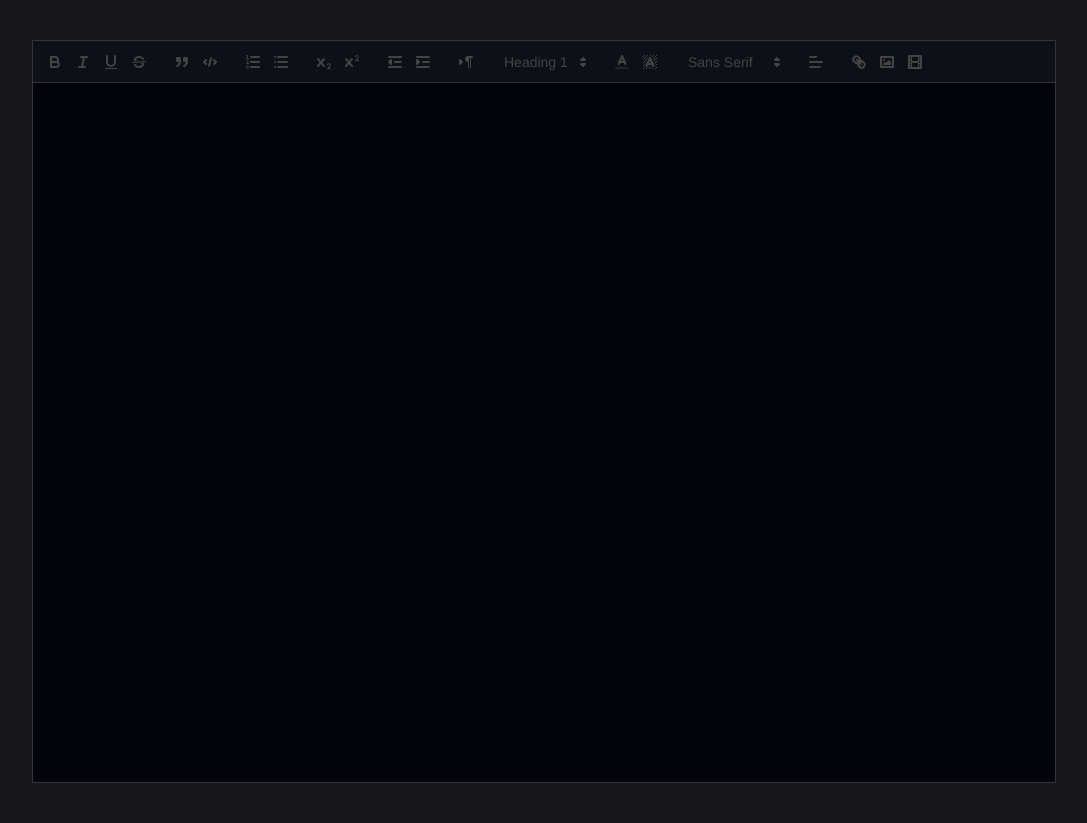
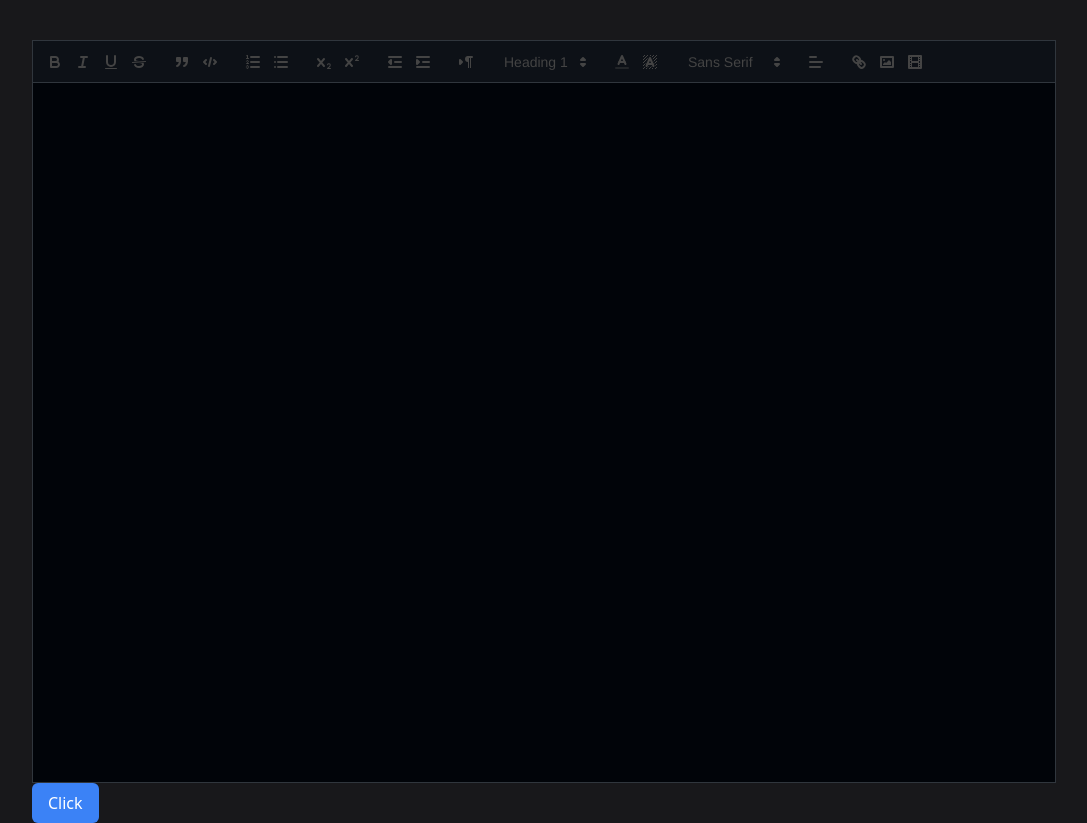
Before and after one commit to Thabish-Kader/word-craft-ai, a Next.js app: page / in a window 1280 px wide. Shown: the whole page, without its empty margins (96-1183 px from the left). Before the commit the page ends 800 px from the top, so only its background shows below. Built offline with nearby package versions, Linux system fonts and the light colour scheme.

Commit message:
env
Signed-off-by: Thabish <kadertabish2@gmail.com>

```diff
--- a/app/components/TextEditor.tsx
+++ b/app/components/TextEditor.tsx
@@ -1,9 +1,11 @@
 "use client";
 import React, { useMemo, useState } from "react";
-import ReactQuill from "react-quill";
 import "react-quill/dist/quill.snow.css";
 import "./custom-quill.css";
 import dynamic from "next/dynamic";
+import axios from "axios";
+import Quill, { DeltaStatic, Sources } from "quill";
+import { UnprivilegedEditor } from "react-quill";
 
 export const TextEditor = () => {
 	const [value, setValue] = useState("");
@@ -52,14 +54,37 @@ export const TextEditor = () => {
 		"align",
 	];
 
+	const giveSuggest = async () => {
+		console.log(value);
+		// const res = await axios.get("/aiassit")
+	};
+
+	const justTexts = (
+		value: string,
+		delta: DeltaStatic,
+		source: Sources,
+		editor: UnprivilegedEditor
+	) => {
+		const text = editor.getText(value as any);
+		setValue(text);
+	};
+
 	return (
+		<>
 			<ReactQuill
 				theme="snow"
 				value={value}
-			onChange={setValue}
+				onChange={justTexts}
 				modules={modules}
 				formats={formats}
 				className=" text-gray-300"
 			/>
+			<button
+				onClick={giveSuggest}
+				className="bg-blue-500 text-white px-4 py-2 rounded-md"
+			>
+				Click
+			</button>
+		</>
 	);
 };
```
Also changed, not shown: 2 other files (tests, documents, lock files or other folders). Lines whose indentation alone changed are shown as unchanged.
